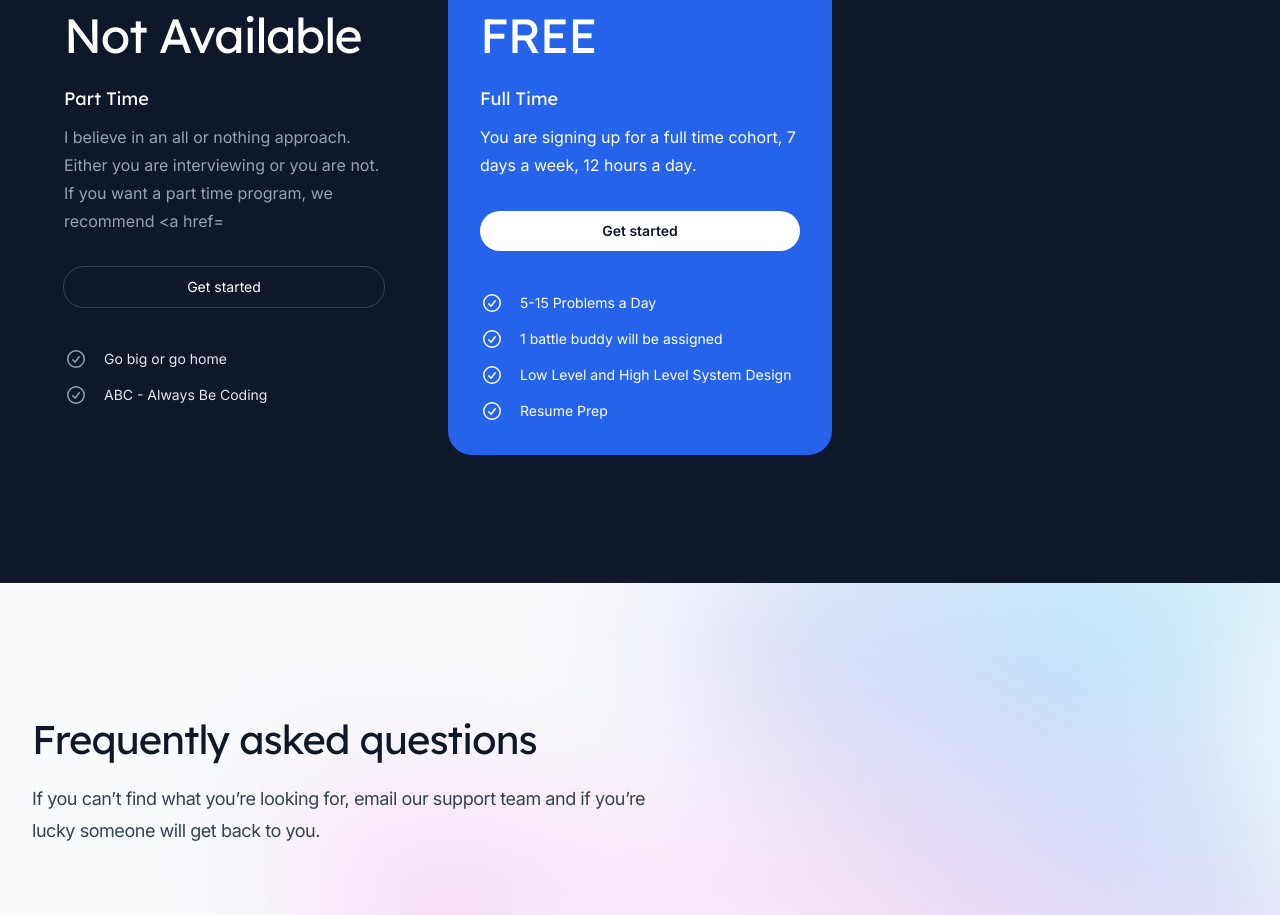
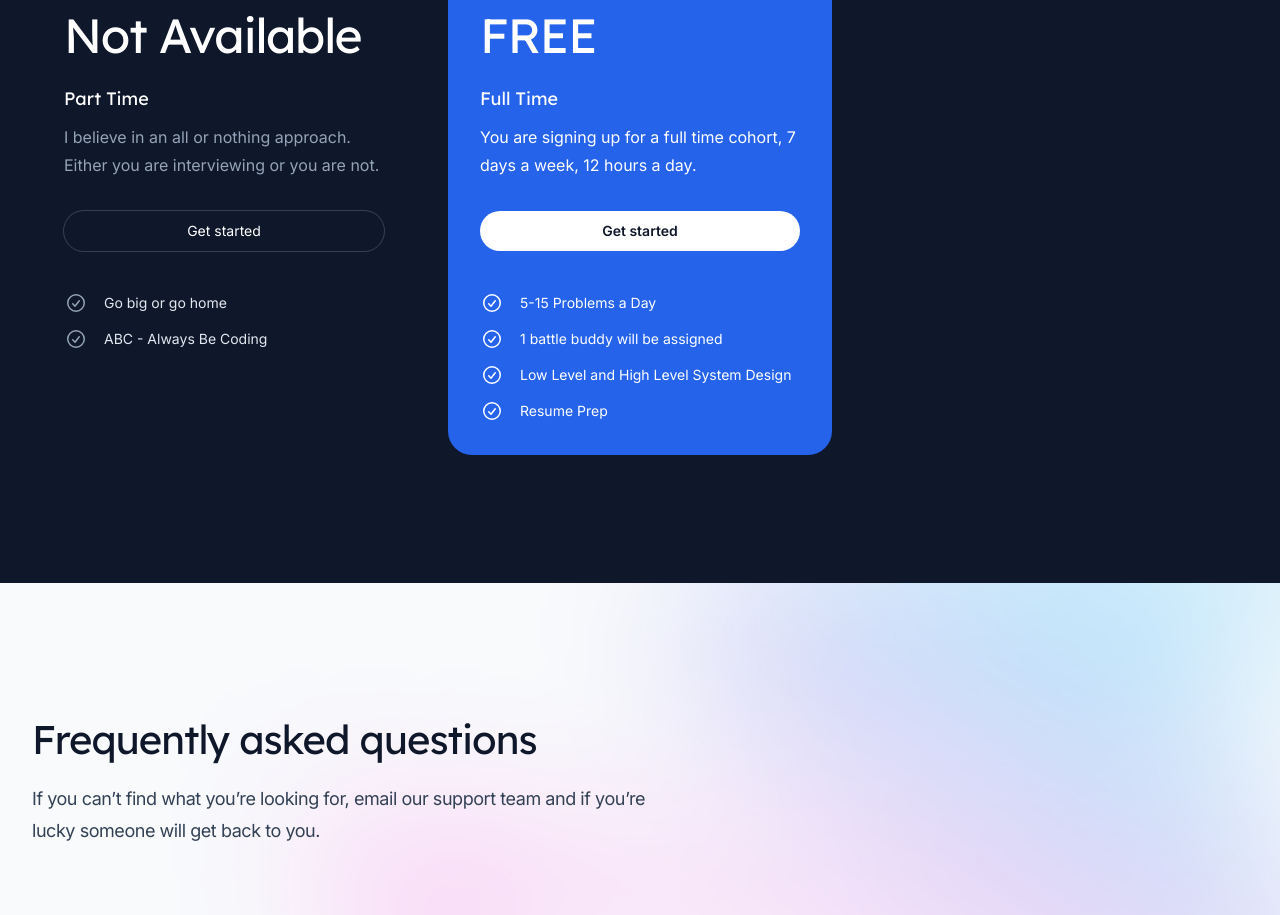
Before and after one commit to Cheetcoder/landing-page, a Next.js app: page / in a window 1280 px wide. Shown: the part 3513-4428 px from the top of the page. Built offline with nearby package versions, Linux system fonts and the light colour scheme.

Commit message:
Fix typos

```diff
--- a/src/components/Pricing.jsx
+++ b/src/components/Pricing.jsx
@@ -101,14 +101,13 @@ export function Pricing() {
           </p>
           <p className="mt-4 text-lg text-slate-400">
             These are strict hours without any flexibility.
-
           </p>
         </div>
         <div className="-mx-4 mt-16 grid max-w-2xl grid-cols-1 gap-y-10 sm:mx-auto lg:-mx-8 lg:max-w-none lg:grid-cols-3 xl:mx-0 xl:gap-x-8">
           <Plan
             name="Part Time"
             price="Not Available"
-            description="I believe in an all or nothing approach. Either you are interviewing or you are not. If you want a part time program, we recommend <a href="https://interviewcamp.io/">Interview Camp</a>, <a href="https://www.outco.io/">Outco</a> or <a href="https://learn.interviewkickstart.com/">Interview Kickstart</a>."
+            description="I believe in an all or nothing approach. Either you are interviewing or you are not. "
             href="https://www.youtube.com/watch?v=qy3584kvBt4"
             features={[
               'Go big or go home',
```
